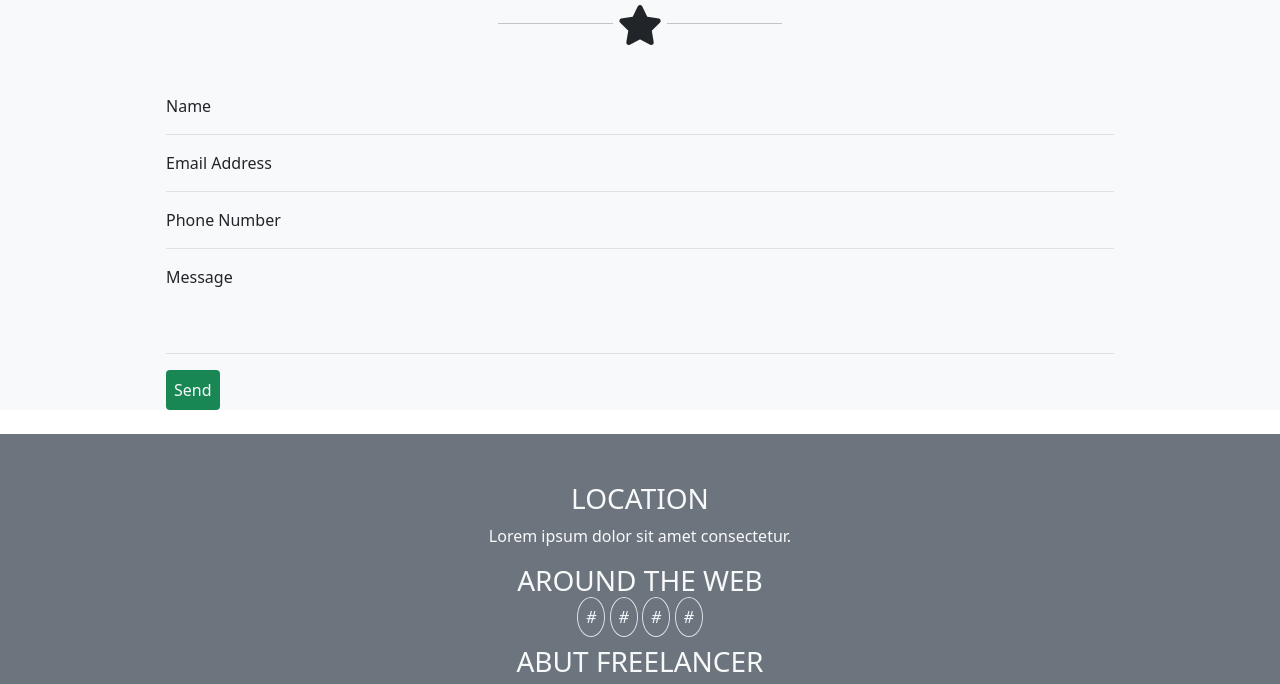
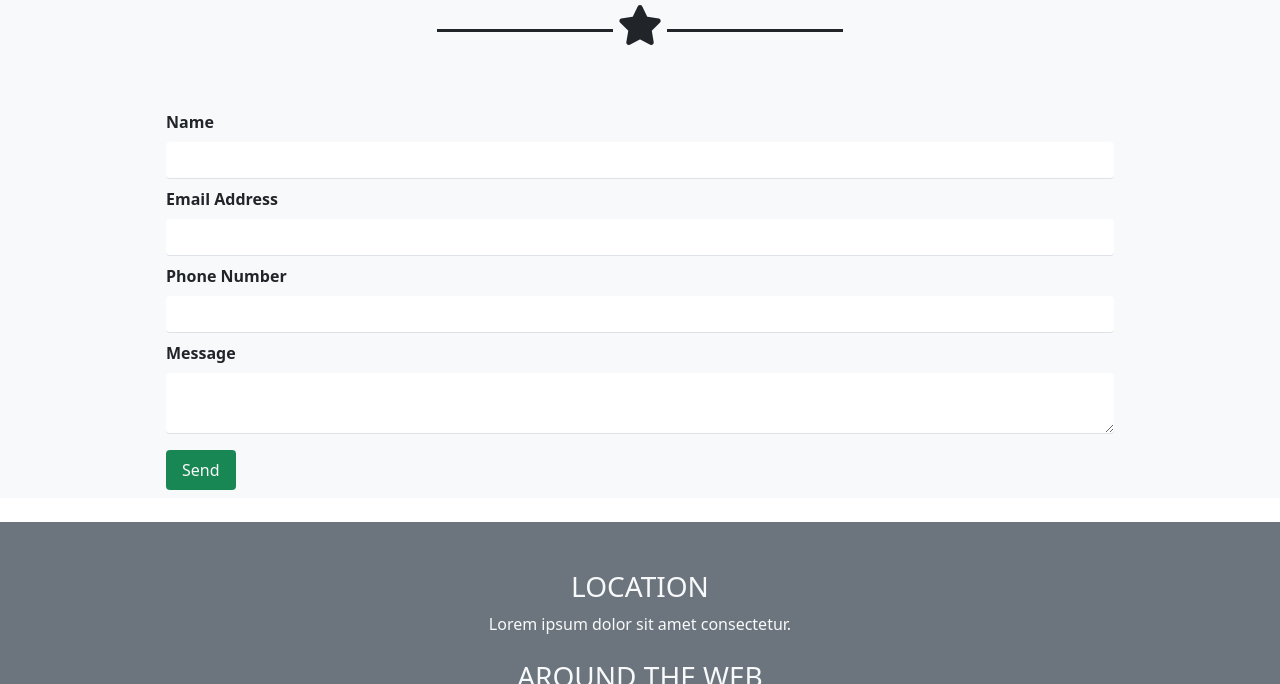
Before and after one commit to hajjamn/html-css-bootstrap-freelancer, a plain HTML site: page index.html in a window 1280 px wide. Shown: the part 2058-2742 px from the top of the page. Drawn offline with nearby package versions, Linux system fonts and the light colour scheme; files that its build step writes are made by us from their sources.

Commit message:
FIX: more details

```diff
--- a/index.html
+++ b/index.html
@@ -104,10 +104,10 @@
       <div class="container-sm p-5">
         <div class="row justify-content-center text-center px-5">
           <h3>CONTACT ME</h3>
-          <div class="col-6">
-            <hr class="w-25 d-inline-block">
-            <i class="fa-solid fa-star fs-1"></i>
-            <hr class="w-25 d-inline-block">
+          <div class="d-inline-block w-75 mb-3">
+            <div class="h-0 w-25 border-top d-inline-block pb-2 border-3 border-dark"></div>
+            <i class="fa-solid fa-star fs-1 d-inline-block"></i>
+            <div class="h-0 w-25 border-top d-inline-block pb-2 border-3 border-dark"></div>
           </div>
         </div>
       </div>
@@ -115,19 +115,23 @@
         <div class="row px-5">
           <div class="col-12">
             <form action="">
-              <div class="mb-3 border-bottom">
-                <p>Name</p>
+              <div class="mb-2">
+                <label for="inputname" class="form-label text-dark fw-bold">Name</label>
+                <input type="text" class="form-control border-0 border-bottom" id="inputname">
               </div>
-              <div class="mb-3 border-bottom">
-                <p>Email Address</p>
+              <div class="mb-2">
+                <label for="inputemail" class="form-label text-dark fw-bold">Email Address</label>
+                <input type="email" class="form-control border-0 border-bottom" id="inputemail">
               </div>
-              <div class="mb-3 border-bottom">
-                <p>Phone Number</p>
+              <div class="mb-2">
+                <label for="inputphone" class="form-label text-dark fw-bold">Phone Number</label>
+                <input type="text" class="form-control border-0 border-bottom" id="inputphone">
               </div>
-              <div class="my-3 border-bottom pb-5">
-                <p>Message</p>
-              </div>
-              <div class="button bg-success text-light p-2 d-inline-block rounded">Send</div>
+              <div class="mb-2">
+                <label for="inputmessage" class="form-label text-dark fw-bold">Message</label>
+                <textarea type="text" class="form-control border-0 border-bottom" id="inputmessage">
+                </textarea>
+              <div class="button bg-success text-light py-2 px-3 mt-3 d-inline-block rounded">Send</div>
             </form>
           </div>
         </div>
@@ -138,22 +142,22 @@
     <section class="bg-secondary">
       <div class="container-md py-5">
         <ul class="row list-unstyled align-items-center flex-column text-center">
-          <li class="col-auto">
+          <li class="col-auto mb-2">
             <h3>LOCATION</h3>
             <p>Lorem ipsum dolor sit amet consectetur.</p>
           </li>
-          <li class="col-auto">
+          <li class="col-auto mb-2">
             <h3>AROUND THE WEB</h3>
             <div class="mb-3">
-              <i class="border rounded-circle p-2">#</i>
-              <i class="border rounded-circle p-2">#</i>
-              <i class="border rounded-circle p-2">#</i>
-              <i class="border rounded-circle p-2">#</i>
+              <i class="border rounded-circle p-2 fa-brands fa-facebook"></i>
+              <i class="border rounded-circle p-2 fa-brands fa-google-plus-g"></i>
+              <i class="border rounded-circle p-2 fa-brands fa-linkedin-in"></i>
+              <i class="border rounded-circle p-2 fa-brands fa-twitter"></i>
             </div>
           </li>
-          <li class="col-auto">
-            <h3>ABUT FREELANCER</h3>
-            <p>Lorem ipsum dolor sit amet consectetur adipisicing elit. Amet beatae dolorem non?</p>
+          <li class="col-auto mb-2">
+            <h3>ABOUT FREELANCER</h3>
+            <p>Lorem ipsum dolor sit amet consectetur adipisicing elit. Amet <span class="text-success"> beatae dolorem non?</span></p>
           </li>
         </ul>
       </div>
@@ -162,7 +166,7 @@
       <div class="container-md">
         <div class="row justify-content-center">
           <div class="col-auto">
-            <p>Copyright Your Website 2019</p>
+            <p>Copyright &#169 Your Website 2019</p>
           </div>
         </div>
       </div>
```
